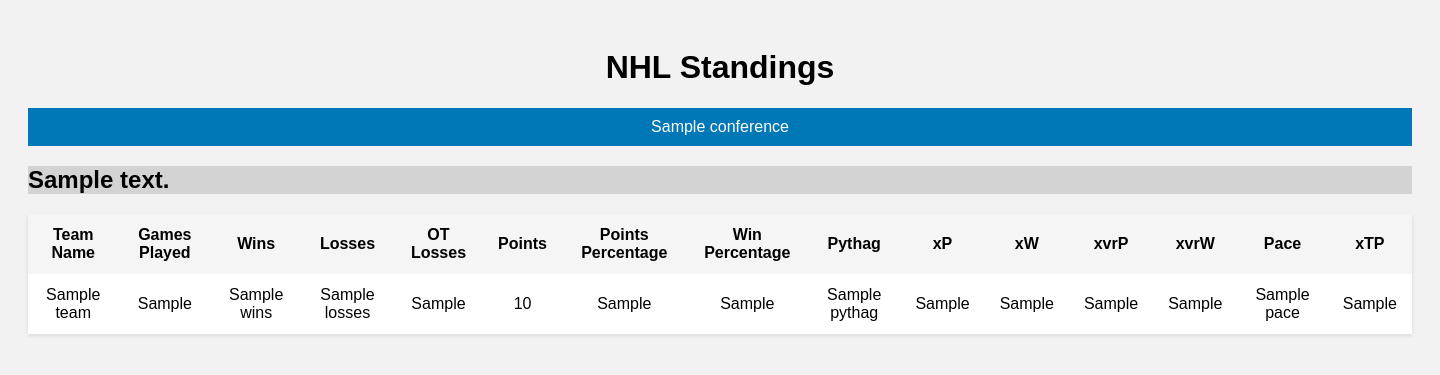
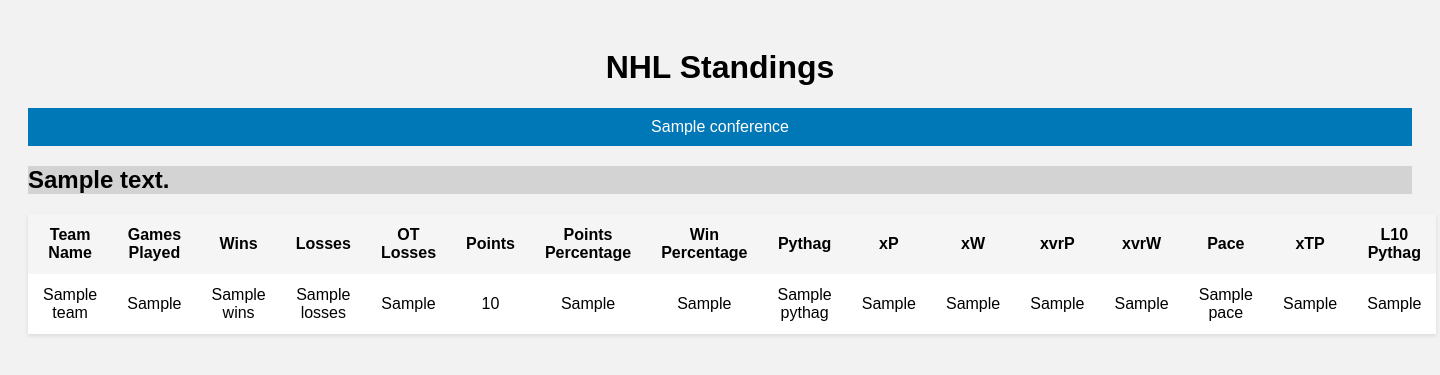
Before and after one commit to reaganking/nhl_standings, a Flask app: template templates/nhl_standings.html in a window 1440 px wide. Shown: the top 375 px of the page. Run offline with Flask 2, Linux system fonts and the light colour scheme; the template is opened without the code that fills it: most values are stand-ins (such as "Sample title", 1, 10 or a date in 2020); some libraries are stand-ins or nearby versions.

Commit message:
Update nhl_standings.html

```diff
--- a/templates/nhl_standings.html
+++ b/templates/nhl_standings.html
@@ -97,6 +97,7 @@
                 <th>xvrW</th>
                 <th>Pace</th>
                 <th>xTP</th>
+                <th>L10 Pythag</th>
             </tr>
         </thead>
         <tbody>
@@ -117,6 +118,7 @@
                 <td>{{ team['xvrW'] }}</td>
                 <td>{{ team['Pace'] }}</td>
                 <td>{{ team['xTP'] }}</td>
+                <td>{{ team['L10 Pythag'] }}</td>
             </tr>
             {% endfor %}
         </tbody>
```
